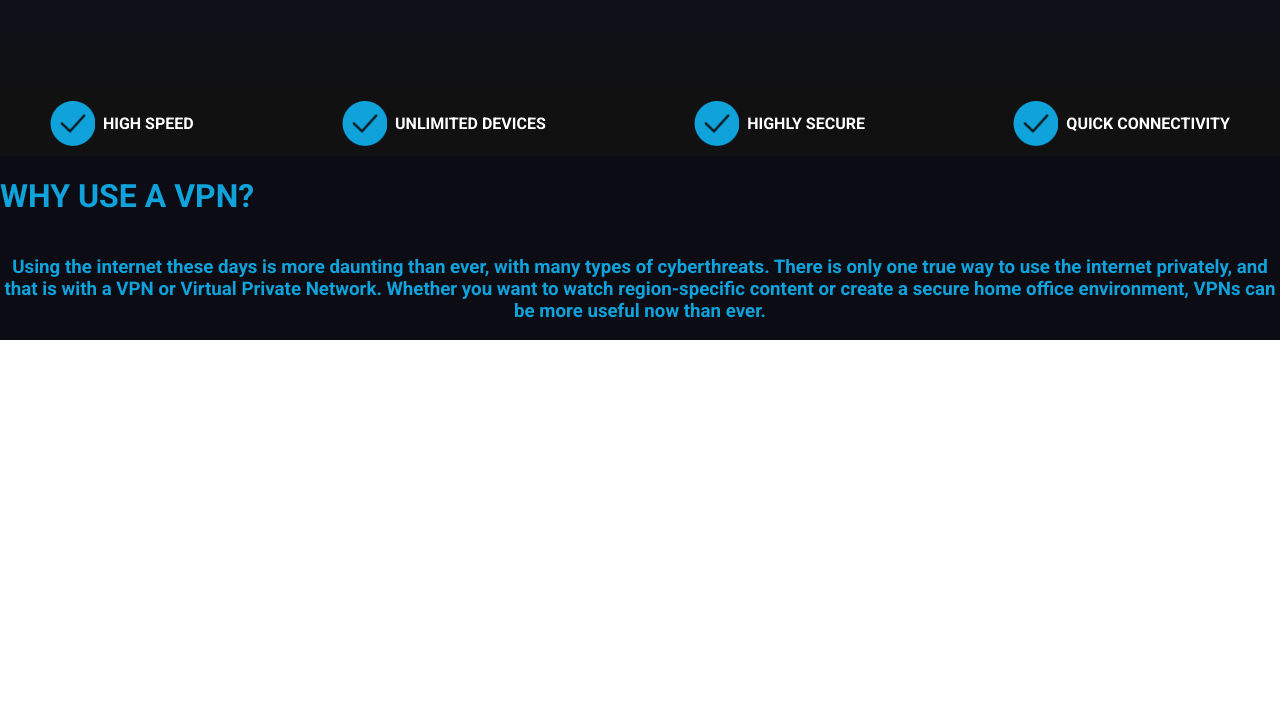
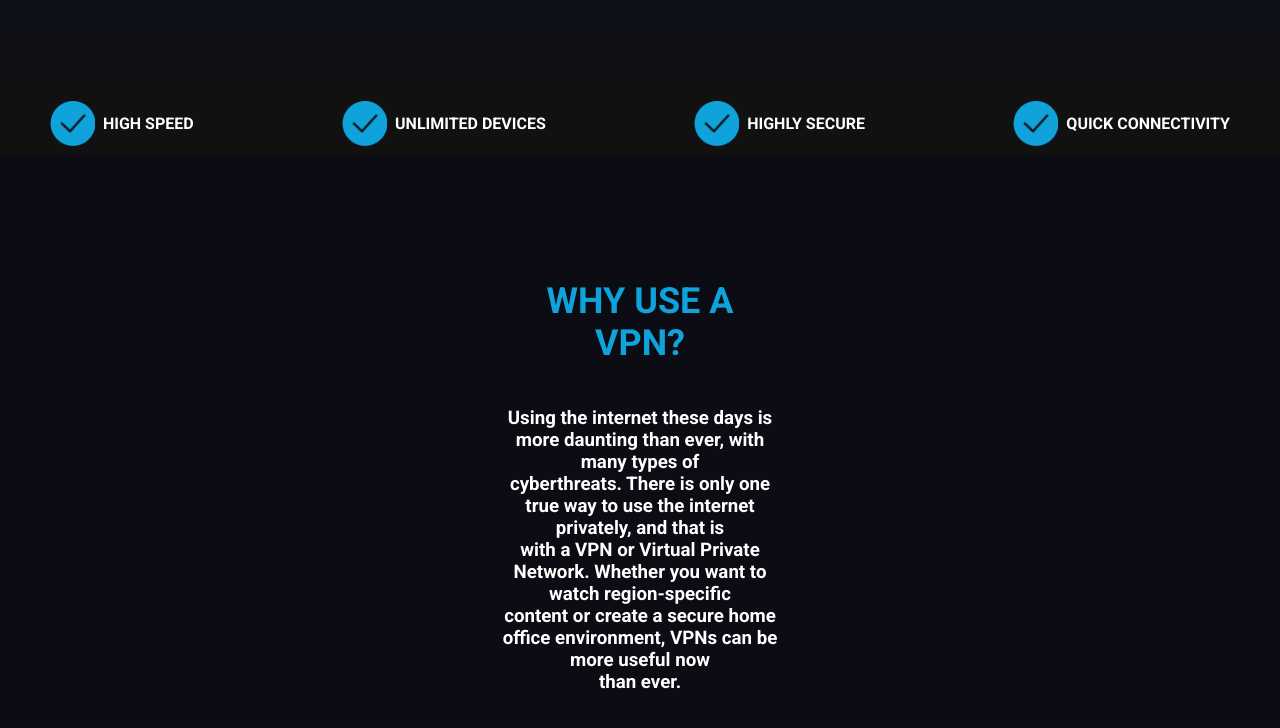
Before and after one commit to kuro250104/site-VPN, a plain HTML site: page index.html in a window 1280 px wide. Shown: the part 730-1458 px from the top of the page. Before the commit the page ends 1070 px from the top, so only its background shows below. Drawn offline with Linux system fonts and the light colour scheme.

Commit message:
add coment in CSS

```diff
--- a/index.html
+++ b/index.html
@@ -61,9 +61,9 @@
         </span>
         <div class="why_vpn">
             <div class="vpn_title"><h1>WHY USE A VPN?</h1></div>
-            <div class="vpn_text"><h3>Using the internet these days is more daunting than ever, with many types of cyberthreats.
-                There is only one true way to use the internet privately, and that is with a VPN or Virtual Private Network.
-                Whether you want to watch region-specific content or create a secure home office environment, VPNs can be more useful now than ever. </div>
+            <div class="vpn_text"><h3>Using the internet these days is more daunting than ever, with many types of<br> cyberthreats.
+                There is only one true way to use the internet privately, and that is<br> with a VPN or Virtual Private Network.
+                Whether you want to watch region-specific<br> content or create a secure home office environment, VPNs can be more useful now<br>than ever. </div>
     </main>
 </body>
 </html>
--- a/style.css
+++ b/style.css
@@ -4,7 +4,7 @@ body{
     margin:0;
     font-family: 'Roboto', sans-serif;
 }
-
+ /*Header plus Banner*/
 header{
     background: #111111;
     padding: 40px 160px;
@@ -17,7 +17,6 @@ header{
 }
 .blue{
     color:#0FA2DB;
-
 }
 .left{
     display: flex;
@@ -38,17 +37,15 @@ nav{
     padding: 25px 160px;
     color:#FFFFFF;
     font-family: Arial, Helvetica, sans-serif;
-
 }
+ /*Page with download button*/
 .download{
     background: linear-gradient( #00093A 20%, #111111 100%);
 }
-
 .top_download{
     display: flex;
     justify-content: space-between;
     padding: 30px 100px 100px 0px;
-
 }
 .left_download{
     width: 60%;
@@ -61,7 +58,6 @@ nav{
     flex-direction: column;
 }
 .tr_download{
-
     text-align: center;
     padding-top: 50px;
     padding-bottom: 30px;
@@ -72,7 +68,6 @@ nav{
 .tr_download p{
     color: #FFFFFF;
 }
-
 .bluedownload{
     color: #0FA2DB;
     font-size: 35px;
@@ -89,17 +84,13 @@ nav{
     background-color: #232323;;
     padding: 20px 50px 20px 50px;
     align-items: center;
-
 }
-
-
 .dl_txt{
 
     color: #FFFFFF;
     font-size: 23px;
     padding-bottom: 10px;
 }
-
 .dl_button{
     font-size: 23px;
     padding: 10px 60px 10px 60px ;
@@ -108,7 +99,6 @@ nav{
     background-color: #0FA2DB;
     cursor: pointer;
 }
-
 .subttl{
     color: #FFFFFF;
     font-size: 15px;
@@ -120,22 +110,25 @@ nav{
     display: flex;
     justify-content: space-between;
     padding: 0px 50px 10px 50px;
-
 }
+ /*Line with checkmark*/
 .check{
     display: flex;
     align-items: center;
 }
+ /*Part 2 with  Why VPN*/
 .why_vpn{
     background-color:#0C0C15 ;
+    padding: 100px 500px 200px 500px;
 }
 .vpn_title{
+    font-size: large;
     color:#0FA2DB ;
+    text-align: center;
+
+}
+.vpn_text{
+    color:#FFFFFF ;
     display: flex;
     text-align: center;
 }
-.vpn_text{
-    color:#0FA2DB ;
-    display: flex;
-    text-align: center;
-}
```
